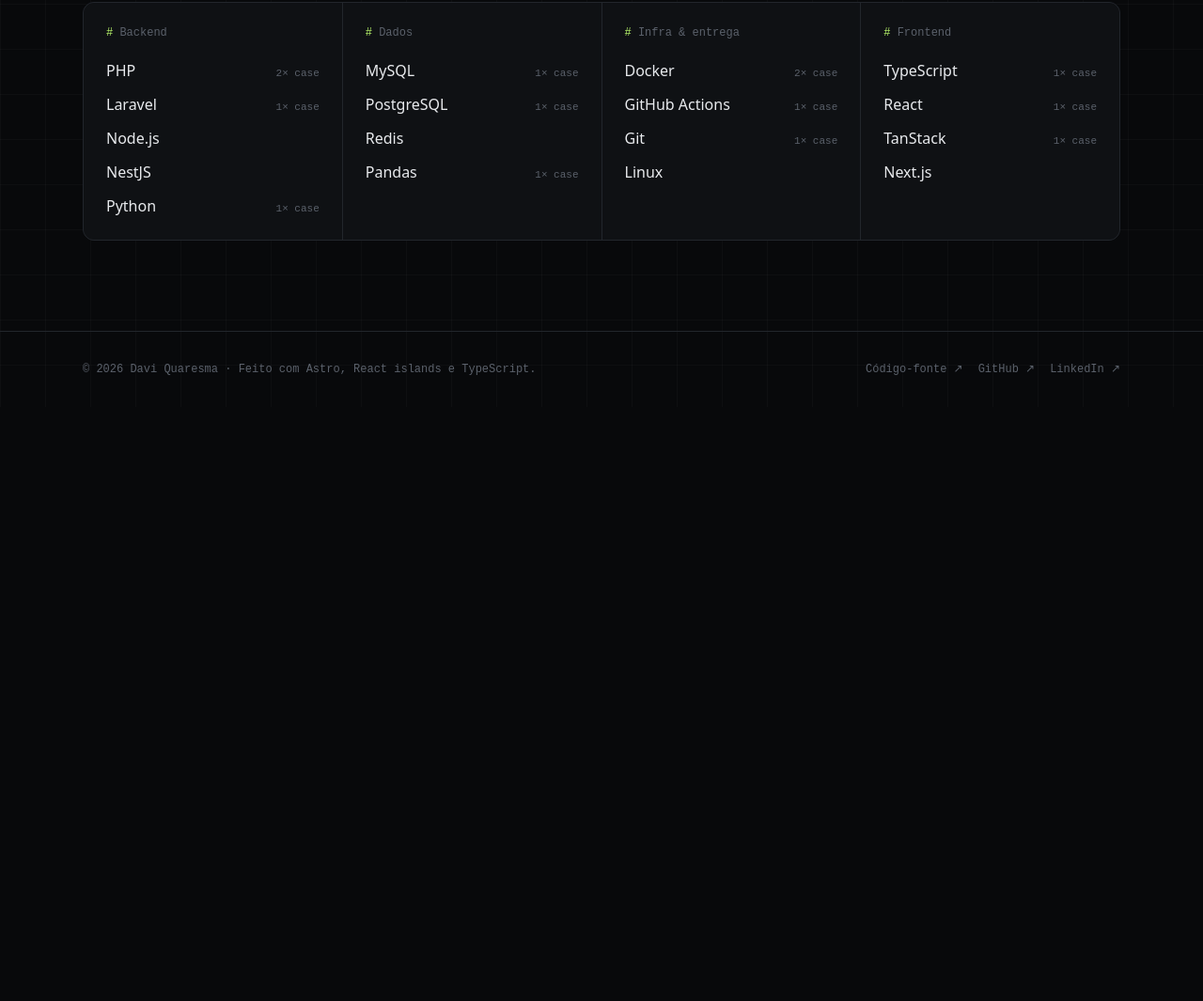
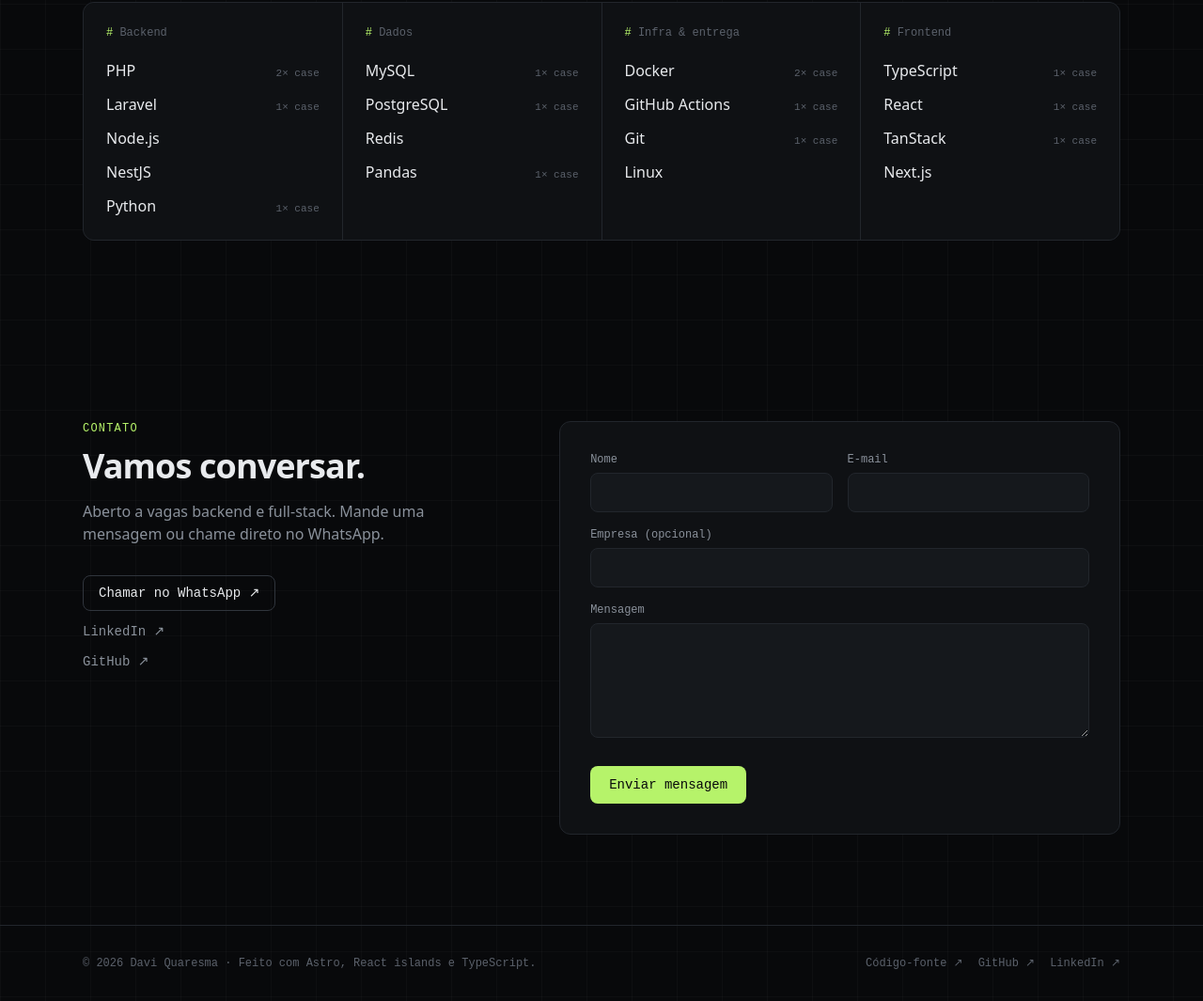
Before and after one commit to DaviQuaresma/davi_portfolio, an Astro site: page /pt in a window 1280 px wide. Shown: the part 4508-5573 px from the top of the page at 94% size. Before the commit the page ends 4941 px from the top, so only its background shows below. Built offline with nearby package versions, Linux system fonts and the light colour scheme; Astro itself is replaced by a stand-in of ours.

Commit message:
feat: add contact section with progressive form island
- React island calls the typed contact action
- Field-level errors from server validation, aria-live status
- WhatsApp, LinkedIn and GitHub as direct alternatives

Co-Authored-By: Claude Opus 5.5 <noreply@anthropic.com>

```diff
--- /dev/null
+++ b/src/components/contact/Contact.astro
@@ -0,0 +1,56 @@
+---
+import { site, whatsappUrl } from "@/data/site";
+import type { Lang } from "@/i18n/ui";
+import { getTranslator } from "@/i18n/utils";
+import ContactForm, { type ContactLabels } from "./ContactForm";
+
+interface Props {
+	lang: Lang;
+}
+
+const { lang } = Astro.props;
+const t = getTranslator(lang);
+
+const labels: ContactLabels = {
+	name: t("contact.name"),
+	email: t("contact.email"),
+	company: t("contact.company"),
+	message: t("contact.message"),
+	submit: t("contact.submit"),
+	sending: t("contact.sending"),
+	success: t("contact.success"),
+	error: t("contact.error"),
+	invalid: t("contact.invalid"),
+};
+---
+
+<section id="contact" class="container-page py-24">
+	<div class="grid gap-12 lg:grid-cols-[1fr_1.3fr]">
+		<div>
+			<p class="eyebrow">{t("contact.eyebrow")}</p>
+			<h2 class="mt-3 text-3xl font-semibold tracking-tight sm:text-4xl">{t("contact.title")}</h2>
+			<p class="mt-4 max-w-md text-muted">{t("contact.lead")}</p>
+
+			<div class="mt-8 flex flex-col gap-3 font-mono text-sm">
+				<a
+					href={whatsappUrl(t("contact.whatsappText"))}
+					target="_blank"
+					rel="noopener"
+					class="inline-flex w-fit items-center gap-2 rounded-lg border border-line-strong px-4 py-2 text-fg transition hover:border-[#25d366] hover:text-[#25d366]"
+				>
+					{t("contact.whatsapp")} ↗
+				</a>
+				<a href={site.linkedin} target="_blank" rel="noopener" class="w-fit text-muted hover:text-fg">
+					LinkedIn ↗
+				</a>
+				<a href={site.github} target="_blank" rel="noopener" class="w-fit text-muted hover:text-fg">
+					GitHub ↗
+				</a>
+			</div>
+		</div>
+
+		<div class="relative rounded-xl border border-line bg-surface p-6 sm:p-8" data-reveal>
+			<ContactForm client:visible labels={labels} />
+		</div>
+	</div>
+</section>
--- /dev/null
+++ b/src/components/contact/ContactForm.tsx
@@ -0,0 +1,98 @@
+import { actions, isInputError } from "astro:actions";
+import { type FormEvent, useState } from "react";
+
+export interface ContactLabels {
+	name: string;
+	email: string;
+	company: string;
+	message: string;
+	submit: string;
+	sending: string;
+	success: string;
+	error: string;
+	invalid: string;
+}
+
+type Status = "idle" | "sending" | "success" | "error" | "invalid";
+type FieldErrors = { [K in "name" | "email" | "company" | "message"]?: string[] | undefined };
+
+const inputClass =
+	"w-full rounded-lg border bg-surface-2 px-3.5 py-2.5 text-sm text-fg placeholder:text-faint outline-none transition focus:border-accent";
+
+export default function ContactForm({ labels }: { labels: ContactLabels }) {
+	const [status, setStatus] = useState<Status>("idle");
+	const [errors, setErrors] = useState<FieldErrors>({});
+	const [startedAt] = useState(() => Date.now());
+
+	async function onSubmit(event: FormEvent<HTMLFormElement>) {
+		event.preventDefault();
+		const form = event.currentTarget;
+		setStatus("sending");
+		setErrors({});
+
+		const { error } = await actions.contact(new FormData(form));
+
+		if (!error) {
+			form.reset();
+			setStatus("success");
+			return;
+		}
+		if (isInputError(error)) {
+			setErrors(error.fields);
+			setStatus("invalid");
+			return;
+		}
+		setStatus("error");
+	}
+
+	const field = (name: keyof FieldErrors) => ({
+		name,
+		id: `contact-${name}`,
+		"aria-invalid": Boolean(errors[name]),
+		className: `${inputClass} ${errors[name] ? "border-red-400" : "border-line"}`,
+	});
+
+	return (
+		<form onSubmit={onSubmit} noValidate className="space-y-4">
+			<div className="grid gap-4 sm:grid-cols-2">
+				<label className="block">
+					<span className="mb-1.5 block font-mono text-xs text-muted">{labels.name}</span>
+					<input {...field("name")} type="text" autoComplete="name" required minLength={2} />
+				</label>
+				<label className="block">
+					<span className="mb-1.5 block font-mono text-xs text-muted">{labels.email}</span>
+					<input {...field("email")} type="email" autoComplete="email" required />
+				</label>
+			</div>
+			<label className="block">
+				<span className="mb-1.5 block font-mono text-xs text-muted">{labels.company}</span>
+				<input {...field("company")} type="text" autoComplete="organization" />
+			</label>
+			<label className="block">
+				<span className="mb-1.5 block font-mono text-xs text-muted">{labels.message}</span>
+				<textarea {...field("message")} rows={5} required minLength={10} />
+			</label>
+
+			{/* Honeypot: hidden from humans and assistive tech. */}
+			<div aria-hidden="true" className="absolute -left-[9999px] h-px w-px overflow-hidden">
+				<input type="text" name="website" tabIndex={-1} autoComplete="off" />
+			</div>
+			<input type="hidden" name="startedAt" value={startedAt} />
+
+			<div className="flex flex-wrap items-center gap-4 pt-2">
+				<button
+					type="submit"
+					disabled={status === "sending"}
+					className="rounded-lg bg-accent px-5 py-2.5 font-mono text-sm font-medium text-bg transition hover:brightness-110 disabled:opacity-60"
+				>
+					{status === "sending" ? labels.sending : labels.submit}
+				</button>
+				<p role="status" aria-live="polite" className="font-mono text-xs">
+					{status === "success" && <span className="text-accent">✓ {labels.success}</span>}
+					{status === "error" && <span className="text-red-400">✕ {labels.error}</span>}
+					{status === "invalid" && <span className="text-warn">! {labels.invalid}</span>}
+				</p>
+			</div>
+		</form>
+	);
+}
--- a/src/pages/[lang]/index.astro
+++ b/src/pages/[lang]/index.astro
@@ -1,6 +1,7 @@
 ---
 import type { GetStaticPaths } from "astro";
 import Cases from "@/components/Cases.astro";
+import Contact from "@/components/contact/Contact.astro";
 import Footer from "@/components/Footer.astro";
 import Header from "@/components/Header.astro";
 import Hero from "@/components/Hero.astro";
@@ -23,6 +24,7 @@ const lang = resolveLang(Astro.params.lang);
 		<Hero lang={lang} />
 		<Cases lang={lang} />
 		<Stack lang={lang} />
+		<Contact lang={lang} />
 	</main>
 	<Footer lang={lang} />
 </Base>
```
